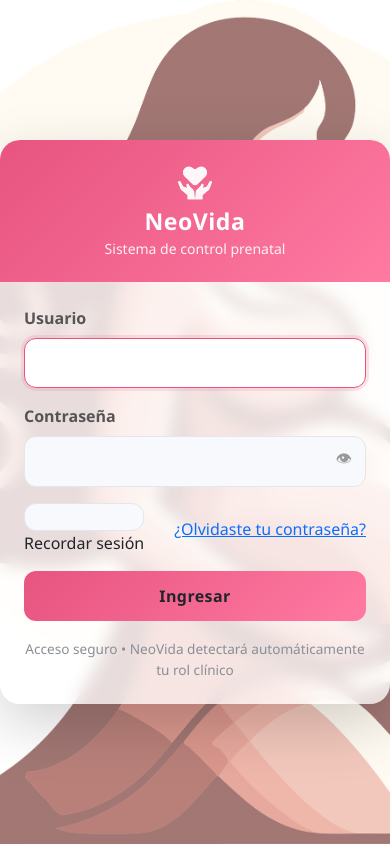
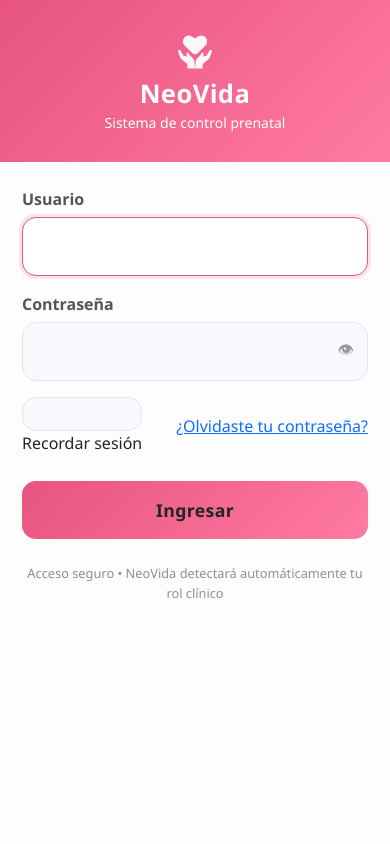
Before and after one commit to ale5857/neovida, a Django app: page /usuarios/ in a window 390 px wide. Run offline with Django 5.2, Linux system fonts and the light colour scheme.

Commit message:
login responsive movil

```diff
--- a/usuarios/templates/usuarios/login.html
+++ b/usuarios/templates/usuarios/login.html
@@ -12,16 +12,17 @@
 
 <style>
 
-/* ===== FONDO ===== */
+/* ===== BASE ===== */
 body{
-    height:100vh;
+    min-height:100vh;
     display:flex;
     justify-content:center;
     align-items:center;
+    padding:20px;
 
     background:
     linear-gradient(rgba(255,255,255,.45),rgba(255,255,255,.45)),
-    url("{% static 'img/mi_fondo.png' %}") center/cover no-repeat fixed;
+    url("{% static 'img/mi_fondo.png' %}") center/cover no-repeat;
 
     font-family:'Segoe UI',system-ui;
 }
@@ -31,12 +32,10 @@ body{
     width:100%;
     max-width:430px;
     border:none;
-    border-radius:20px;
-    box-shadow:0 20px 60px rgba(0,0,0,.18);
+    border-radius:22px;
+    box-shadow:0 18px 45px rgba(0,0,0,.18);
     overflow:hidden;
-
-    background:rgba(255,255,255,.75);
-    -webkit-backdrop-filter:blur(8px);
+    background:rgba(255,255,255,.82);
     backdrop-filter:blur(8px);
 }
 
@@ -45,7 +44,7 @@ body{
     background:linear-gradient(135deg,#e75480,#ff7aa2);
     color:white;
     text-align:center;
-    padding:26px 22px 22px;
+    padding:28px 22px 24px;
 }
 
 .login-header img{
@@ -54,21 +53,20 @@ body{
 }
 
 .login-header h3{
-    margin:8px 0 0;
+    margin:10px 0 0;
     font-weight:700;
-    letter-spacing:.5px;
+    letter-spacing:.4px;
+    font-size:1.6rem;
 }
-
-.login-header small{ opacity:.9; }
 
 /* ===== CAMPOS ===== */
 .form-control{
-    padding:13px 14px;
-    border-radius:12px;
+    padding:14px 15px;
+    border-radius:14px;
     border:1px solid #e3e6ea;
     background:#f7f9fc;
     transition:.25s;
-    font-size:.95rem;
+    font-size:1rem;
 }
 
 .form-control:focus{
@@ -80,16 +78,16 @@ body{
 .form-label{
     font-weight:600;
     color:#555;
+    margin-bottom:6px;
 }
 
 /* ===== OJO ===== */
 .password-toggle{
     position:absolute;
     right:14px;
-    top:42px;
+    top:45px;
     cursor:pointer;
     color:#999;
-    transition:.2s;
 }
 .password-toggle:hover{ color:#e75480; }
 
@@ -97,10 +95,11 @@ body{
 .btn-main{
     background:linear-gradient(135deg,#e75480,#ff7aa2);
     border:none;
-    border-radius:12px;
-    padding:13px;
+    border-radius:14px;
+    padding:14px;
     font-weight:600;
     letter-spacing:.4px;
+    font-size:1.05rem;
     transition:.25s;
 }
 
@@ -108,9 +107,6 @@ body{
     transform:translateY(-1px);
     box-shadow:0 6px 18px rgba(231,84,128,.35);
 }
-
-/* ===== CHECKBOX ===== */
-input[type="checkbox"]{ accent-color:#e75480; }
 
 /* ===== FOOTER ===== */
 .footer{
@@ -121,7 +117,56 @@ input[type="checkbox"]{ accent-color:#e75480; }
 }
 
 /* ===== ALERTA ===== */
-.alert{ border-radius:10px; font-size:.9rem; }
+.alert{ border-radius:12px; }
+
+/* ===================================================== */
+/* 📱 MODO TELEFONO (PROFESIONAL) */
+/* ===================================================== */
+@media (max-width: 576px){
+
+    body{
+        padding:0;
+        align-items:stretch;
+        background:#f5f7fb;
+    }
+
+    .login-card{
+        max-width:100%;
+        min-height:100vh;
+        border-radius:0;
+        box-shadow:none;
+        backdrop-filter:none;
+        display:flex;
+        flex-direction:column;
+        justify-content:center;
+        padding-bottom:25px;
+    }
+
+    .login-header{
+        padding:35px 20px 28px;
+    }
+
+    .card-body{
+        padding:25px 22px !important;
+    }
+
+    .form-control{
+        padding:16px;
+        font-size:1.05rem;
+    }
+
+    .btn-main{
+        margin-top:10px;
+        padding:16px;
+        font-size:1.1rem;
+    }
+
+    .footer{
+        margin-top:25px;
+        font-size:.8rem;
+    }
+
+}
 
 </style>
 
```
